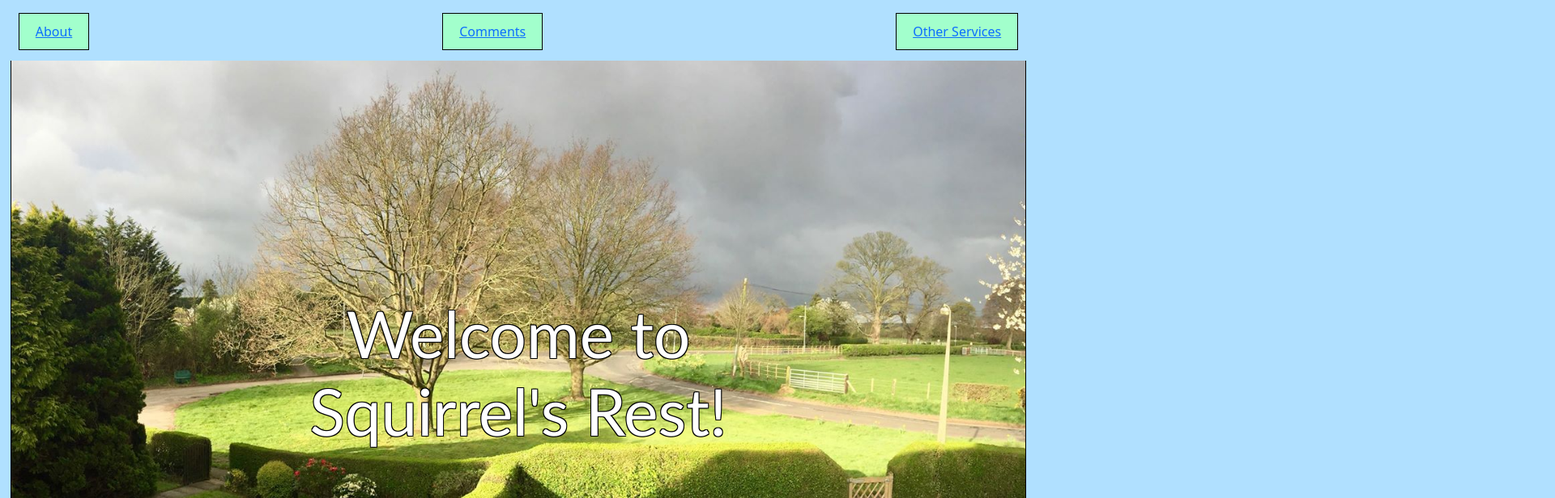
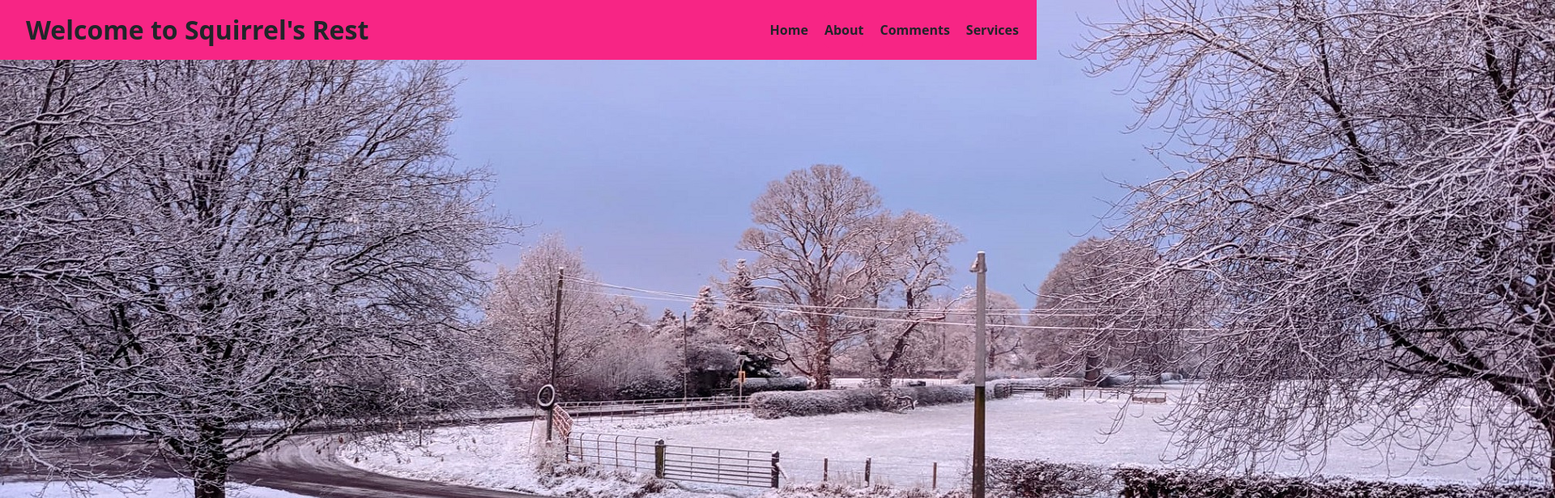
Before and after one commit to Quargle/squirrels-rest, a plain HTML site: page index.html in a window 1280 px wide. Shown: the top 616 px of the page at 81% size, 1920 px wide, since content can reach past the window. Drawn offline with nearby package versions, Linux system fonts and the light colour scheme.

Commit message:
Changes to styling for index

```diff
--- a/SQR_Style.css
+++ b/SQR_Style.css
@@ -3,64 +3,8 @@
 
 
 
-body{
-  background-color:#B0E0FF;
-  }
 
-/* The navigation bar */
-.navbar{
-  position: fixed;
-  top: 3px;
-  left: 1%;
-  margin: 0;
-  width: 98%;
-  height: auto;
-  z-index: 15;
-  background-color: #B0E0FF;
-  opacity: 1.0;                 /* Try 0.7 if you want it semi-transparent */
-  text-align: center;           /* This centers the links */
-  /*border: 2px solid blue;*/
-}
 
-.navbar:hover{
-  opacity: 1;
-}
-
-/* Links inside the navbar */
-.navbar a{
-  display: inline-block;
-  padding: 10px 20px;       /* 10px top & bottom, 20px at sides */
-  border: 1px solid black;
-  margin: 5px 10px;         /* 5px top and bottom, 10px sides */
-  background-color: #A2FFCC;
-
-}
-
-.splash{
-  position: relative;
-  margin:  60px 1%; /* Margin avoids navbar overlaying on content */
-  background-color: #A2FFCC;
-  height: 768px;
-  width: auto;
-  background-image: url("./Pictures/rest_external_2.jpg");
-  background-repeat: no-repeat;
-  background-size: cover;
-}
-
-.splash h1{
-  text-align: center;
-  padding: 303px;
-  border: 1px solid black;
-  margin: 0;
-  color: white;
-  font-size: 60pt;
-  font-family: 'Calibri', sans-serif;
-  text-shadow:
-  -1px -1px 0 #000,
-  1px -1px 0 #000,
-  -1px 1px 0 #000,
-  1px 1px 0 #000;
-}
 
 .comments{
   margin: 40px;
@@ -147,3 +91,104 @@ p{
   font-family: "Calibri", sans-serif;
   font-size: 14pt;
 }
+
+/*-------------------------------------*/
+
+
+:root {
+  --flickr-pink: #f72585ff;
+  --byzantine: #b5179eff;
+  --purple: #7209b7ff;
+  --purple-2: #560badff;
+  --trypan-blue: #480ca8ff;
+  --trypan-blue-2: #3a0ca3ff;
+  --persian-blue: #3f37c9ff;
+  --ultramarine-blue: #4361eeff;
+  --dodger-blue: #4895efff;
+  --vivid-sky-blue: #4cc9f0ff;
+
+  --dark-text: #212529;
+}
+
+html, body {
+  margin: 0;
+  padding: 0;
+}
+
+
+.navbar {
+  display: flex;
+  flex-direction: row;
+  margin: 0;
+  width: 100%;
+  height: auto;
+  position: fixed;
+  background-color: var(--flickr-pink);
+}
+
+.navbar-brand{
+  color: var(--dark-text);
+  font-weight: bold;
+  padding: 5px 20px;
+  font-size: 2rem;
+}
+
+.navbar-nav {
+  display: flex;
+  flex-direction: row;
+  justify-content: center;
+
+}
+
+.nav-link{
+    padding: 10px 20px;
+    margin: 5px 10px;
+    background-color: var(--flickr-pink);
+    color: var(--skye);
+    text-decoration: none;
+    border-radius: 6px;
+    font-weight: bold;
+    color: var(--dark-text);
+  }
+
+.nav-link:hover {
+  color: var(--trypan-blue);
+    background-color: var(--byzantine);
+  }
+
+section {
+  padding-top: 72px;  /* accounts for navbar */
+  background-color: var(--vivid-sky-blue);
+}
+
+
+.splash{
+  height: auto;
+  width: auto;
+  background-repeat: no-repeat;
+  background-size: cover;
+}
+/*
+.splash h1{
+  text-align: center;
+  padding: 303px;
+  border: 1px solid black;
+  margin: 0;
+  color: white;
+  font-size: 60pt;
+  font-family: 'Calibri', sans-serif;
+  text-shadow:
+  -1px -1px 0 #000,
+  1px -1px 0 #000,
+  -1px 1px 0 #000,
+  1px 1px 0 #000;
+}
+*/
+
+
+
+
+.card {
+  width: 300px;
+  height: auto;
+}
--- a/index.html
+++ b/index.html
@@ -9,26 +9,31 @@
   </head>
 
   <body>
-    <div class="navbar">
+    <nav class="navbar container-fluid">
       <!-- Banner at top of page that stays visible-->
-      <a href="#about">About</a>
-      <a href="#comments">Comments</a>
-      <a href="#other services">Other Services</a>
+      <span class="navbar-brand">Welcome to Squirrel's Rest</span>
+      <div class="navbar-nav">
+        <a class="nav-link" href="#top">Home</a>
+        <a class="nav-link" href="#about">About</a>
+        <a class="nav-link" href="#comments">Comments</a>
+        <a class="nav-link" href="#other services">Services</a>
+      </div>
+    </nav>
+
+    <main>
+    <div class="splash" id="home">
+      <!--Will contain a large picture and welcome text-->
+      <img src="./Pictures/winter-squirrel.jpg" alt="A snow-covered garder and road"/>
     </div>
 
-    <div class="splash">
-      <!--Will contain a large picture and welcome text-->
-      <h1>Welcome to Squirrel's Rest!</h1>
-    </div>
-
-    <div class="about" id="about">
+    <section id="about">
       <!-- Brief Introduction -->
       <h2>About</h2>
       <p>Squirrels' Rest  Refuge for Exhausted Squirrels and other
           Woodland Creatures is a haven for small animals that need to escape the hustle
           and bustle of their busy lives. It is nestled away in the quiet Cheshire village of
         Norley, just down the road from the pub.</p>
-    </div>
+    </section>
 
     <div class="comments" id="comments">
       <h2>Comments</h2>
@@ -43,6 +48,16 @@
     </div>
 
     <div class="other-services" id="other-services">
+      <div class="card">
+        <img class="card-img-top" src="./Pictures/Hatbear.jpg" alt="Dr H. Paws, a friendly white bear">
+        <div class="card-body">
+          <h5 class="card-title">Helping Paw</h5>
+          <p>Helping Paw Medical Centre is a friendly local GP Surgery
+            and specialist Gastroenterology clinic. Dr H. Paws is recognised
+            as a world leader in the emerging field of Thermo-tactile Therapy.
+          </p>
+        </div>
+      </div>
       <a href="./Helping_Paw.html">
         <div class="service" id="Helping-Paw">
           <h3>Helping Paw</h3>
@@ -94,6 +109,7 @@
         </div>
       </a>
     </div>
+  </main>
 
     <div class="footer">
       <p>Some more stuff at the bottom of the page. May not be a paragraph.<p>
```
Also changed, not shown: Pictures/winter-squirrel.jpg (added).
